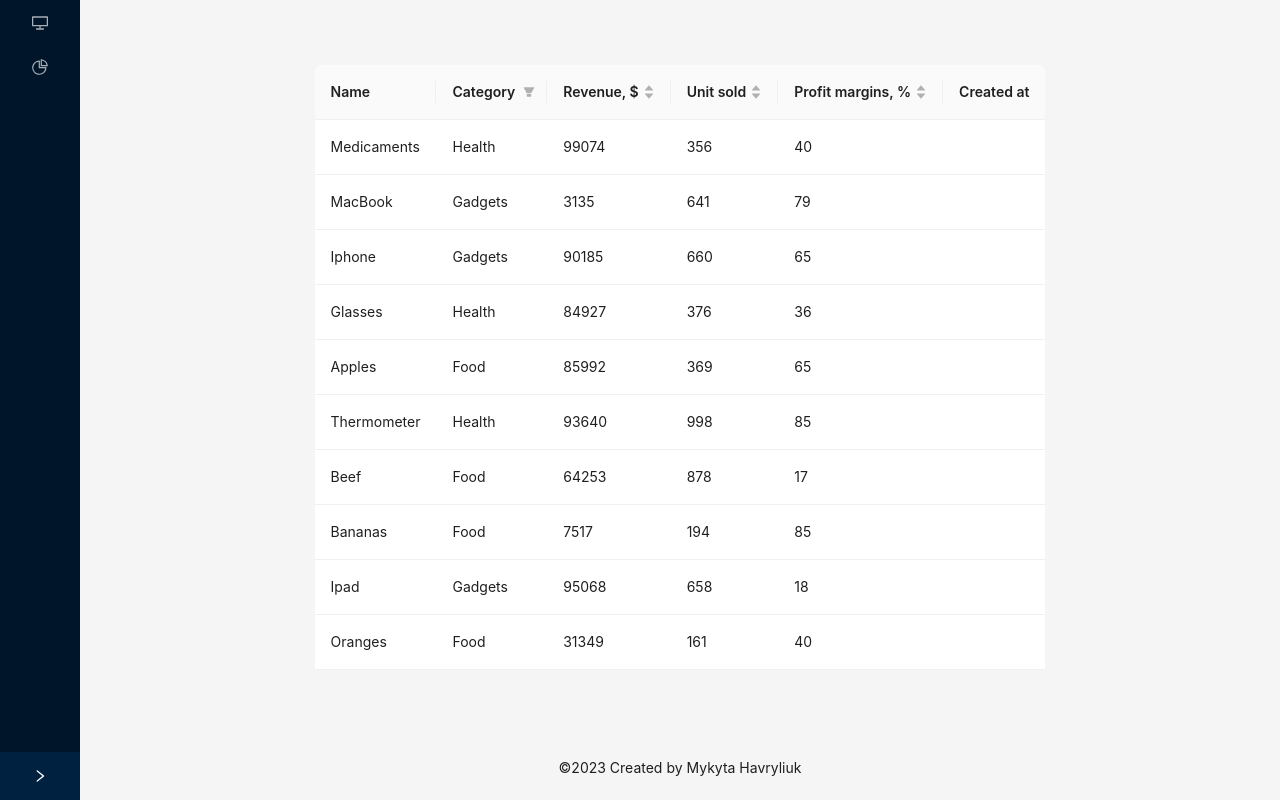
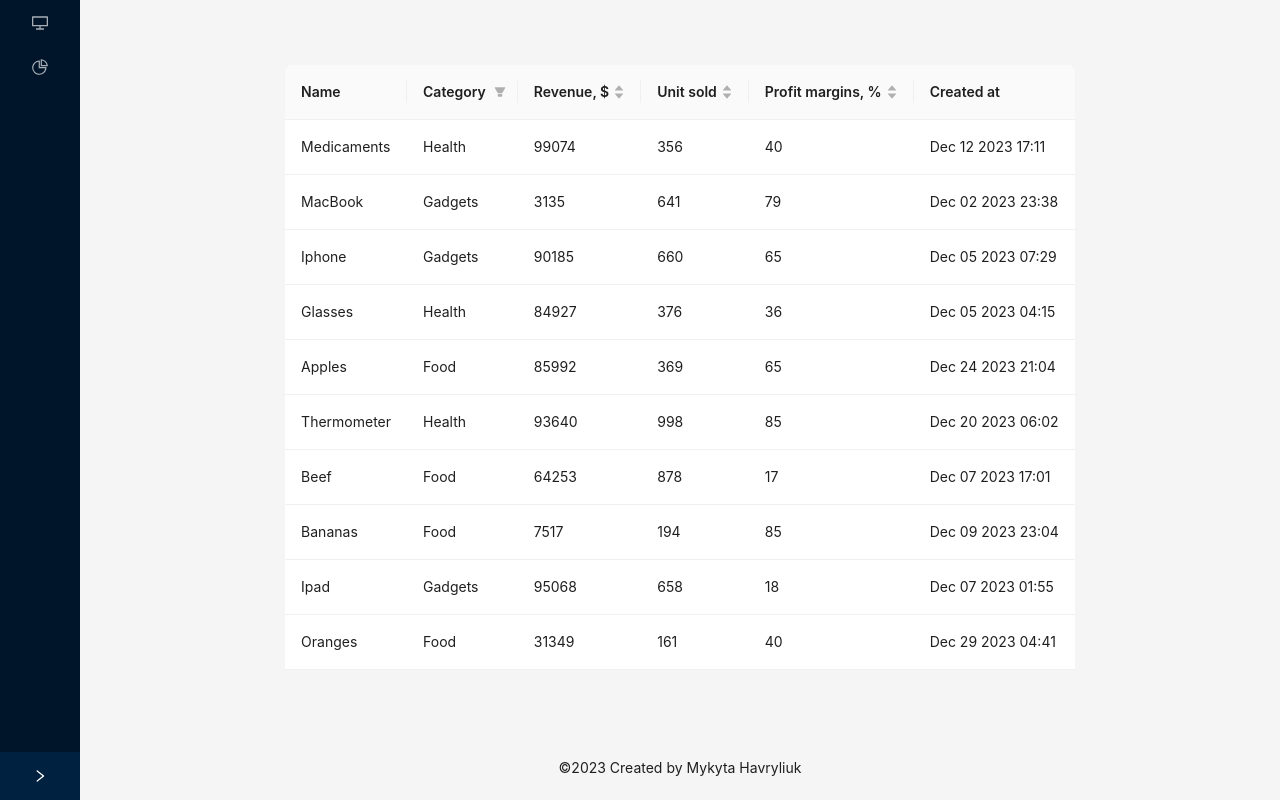
Before and after one commit to Githi54/products-dashboard, a React (Vite) app: page / in a window 1280 px wide. Built offline with nearby package versions, Linux system fonts and the light colour scheme.

Commit message:
feature: add date to table

```diff
--- a/src/components/organisms/products-info/table/index.jsx
+++ b/src/components/organisms/products-info/table/index.jsx
@@ -20,7 +20,7 @@ export const ProductInfoTable = () => {
     createSortedColumn("Revenue, $", "revenue", 1),
     createSortedColumn("Unit sold", "unitSold", 3),
     createSortedColumn("Profit margins, %", "profitMargins", 2),
-    createColumn("Created at", "date"),
+    createColumn("Created at", "date")
   ];
   // use binary search. Now we have only 3 categories, but this function for scaling
   const findCategoryByID = (categoryID) => {
@@ -40,13 +40,14 @@ export const ProductInfoTable = () => {
     return "Unknown";
   };
   const data = products.map(
-    ({ name, revenue, unitSold, categoryID, profitMargins, date }) => ({
+    ({ name, revenue, unitSold, categoryID, profitMargins, id, date }) => ({
+      key: id,
       name,
       revenue,
       unitSold,
       category: findCategoryByID(categoryID),
       profitMargins: Math.floor(profitMargins * 100),
-      date,
+      date: date.toString().slice(4, 21)
     })
   );
 
```
